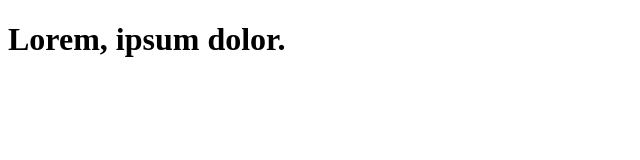
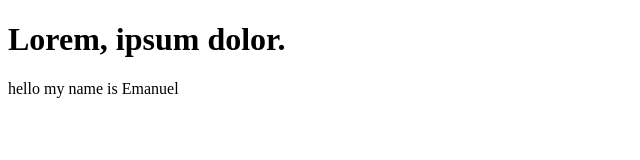
Before and after one commit to ZecorTR/eliminar-porfavor, a plain HTML site: page index.html in a window 1280 px wide. Shown: the whole page, without its empty margins (0-640 px from the left). Drawn offline with Linux system fonts and the light colour scheme.

Commit message:
agregue parafo

```diff
--- a/index.html
+++ b/index.html
@@ -8,6 +8,6 @@
 </head>
 <body>
     <h1>Lorem, ipsum dolor.</h1>
-    <p></p>
+    <p>hello my name is Emanuel</p>
 </body>
 </html>
```
